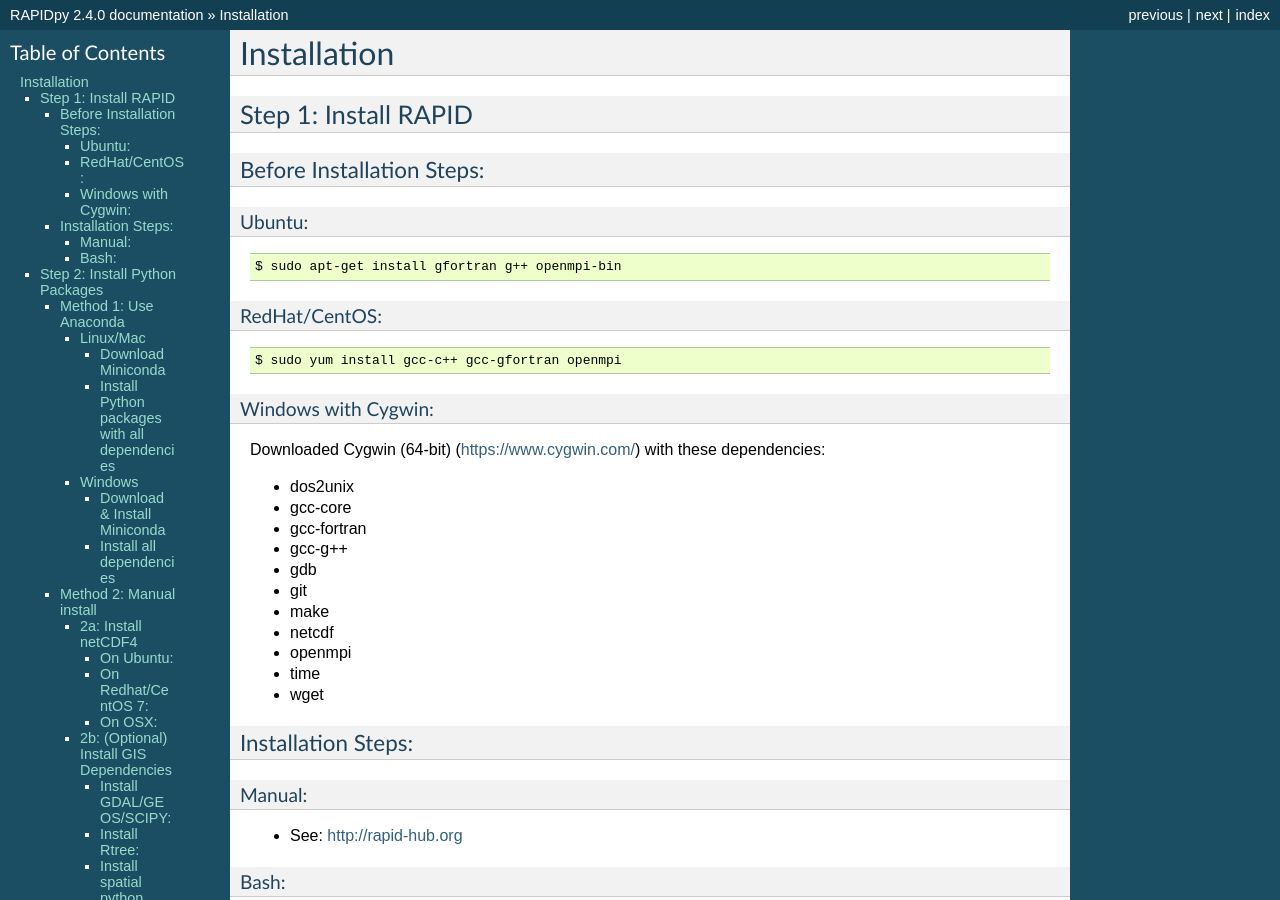
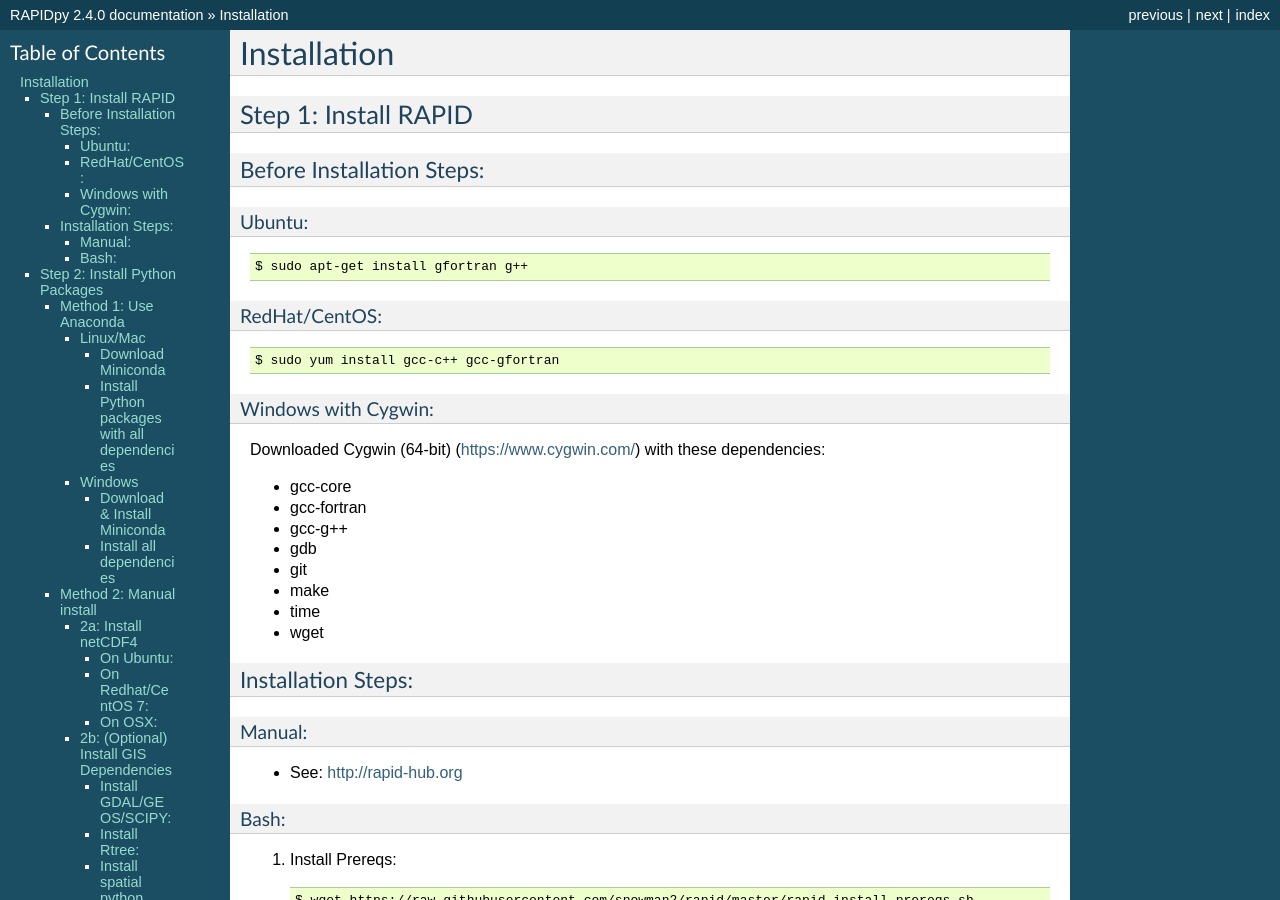
Before and after one commit to erdc/RAPIDpy, a Sphinx documentation site: the page built from docs/installation.rst, in a window 1280 px wide and 900 px high. Built offline with Sphinx 7.4.7, drawn with Linux system fonts in a browser that asks for light colours.

Commit message:
updated installation requirements

```diff
--- a/docs/installation.rst
+++ b/docs/installation.rst
@@ -12,14 +12,14 @@
 
 ::
 
-    $ sudo apt-get install gfortran g++ openmpi-bin
+    $ sudo apt-get install gfortran g++
 
 RedHat/CentOS:
 ^^^^^^^^^^^^^^
 
 ::
 
-    $ sudo yum install gcc-c++ gcc-gfortran openmpi
+    $ sudo yum install gcc-c++ gcc-gfortran
 
 Windows with Cygwin:
 ^^^^^^^^^^^^^^^^^^^^
@@ -27,15 +27,12 @@
 Downloaded Cygwin (64-bit) (https://www.cygwin.com/) with these
 dependencies:
 
-- dos2unix
 - gcc-core
 - gcc-fortran
 - gcc-g++
 - gdb
 - git
 - make
-- netcdf
-- openmpi
 - time
 - wget
 
```
